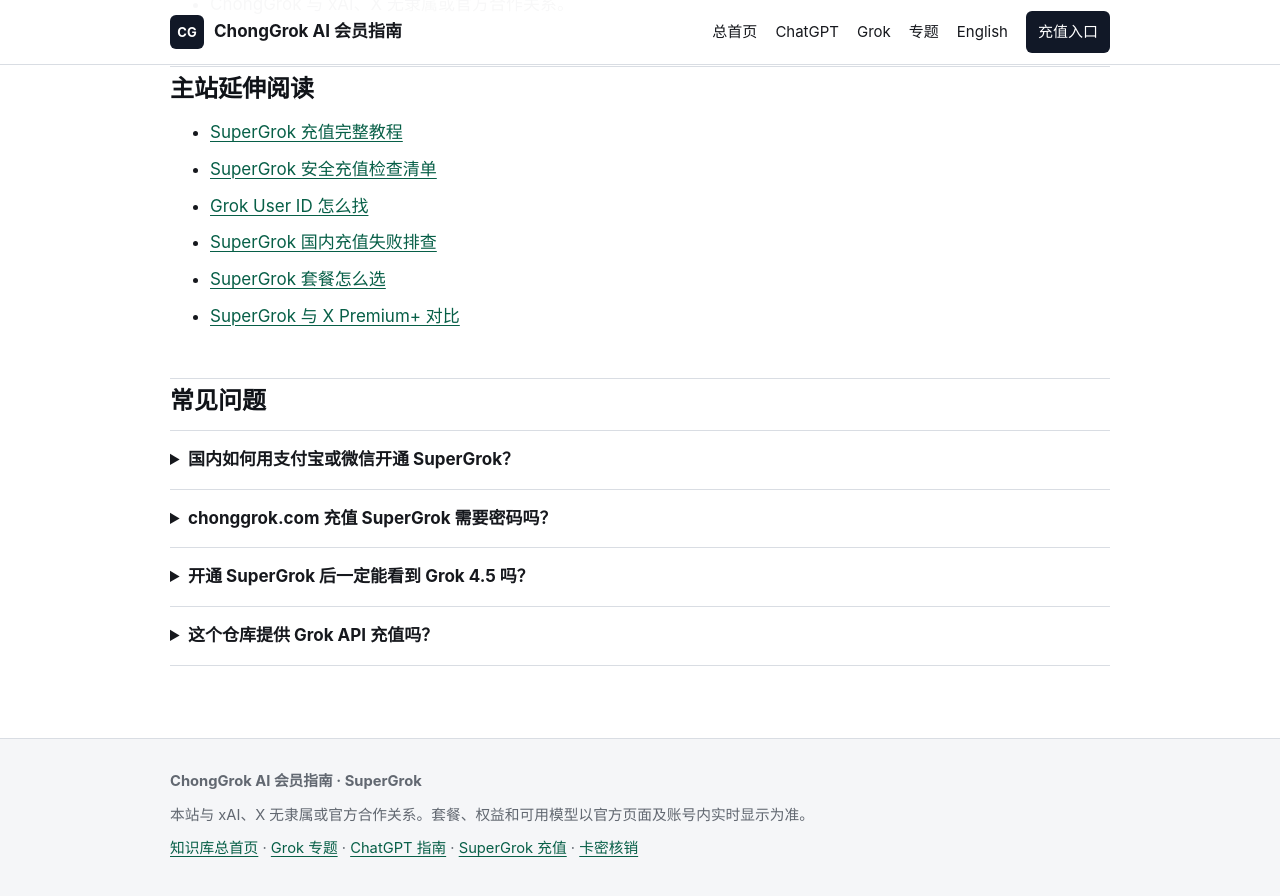
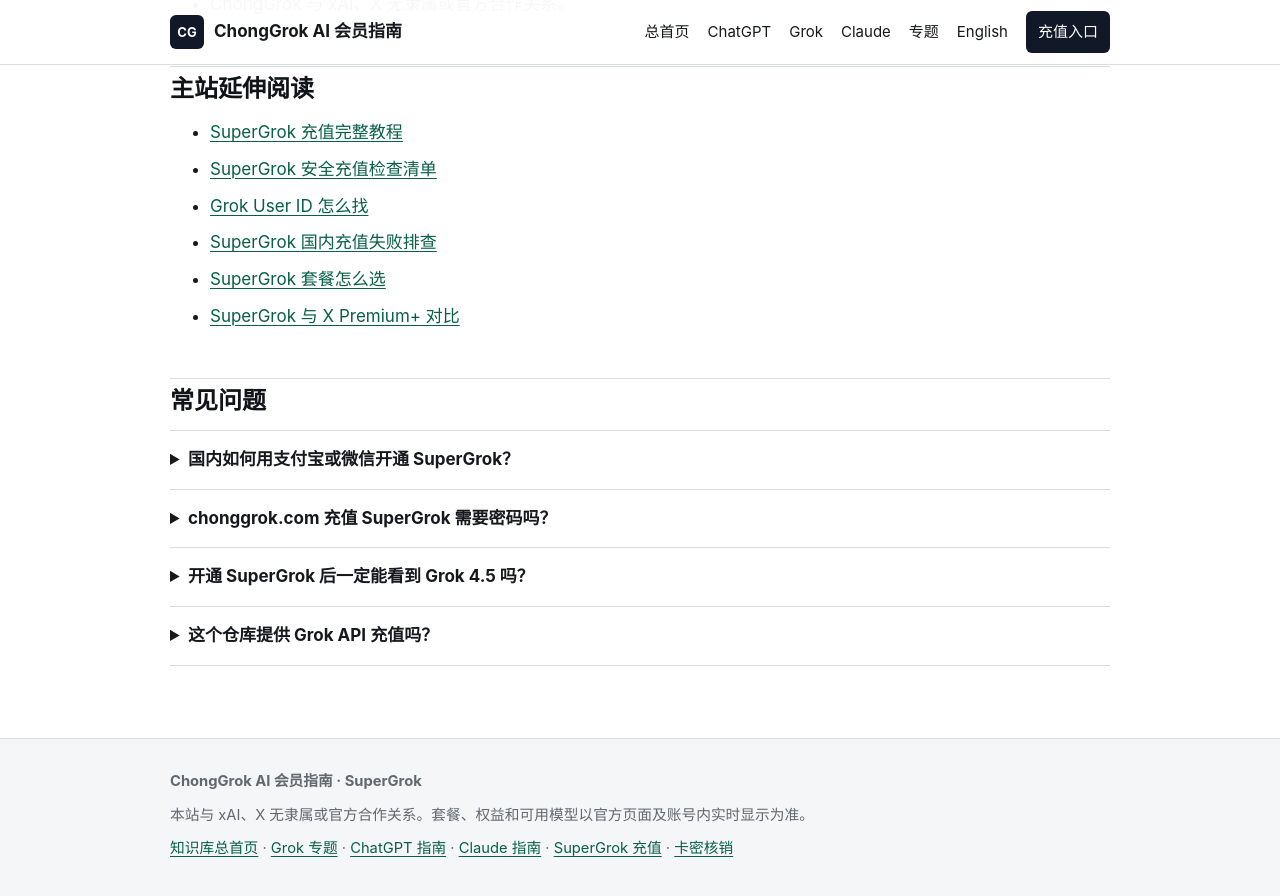
Before and after one commit to he20000405-pixel/supergrok-china-guide, a Jekyll site: the page built from index.md, in a window 1280 px wide and 900 px high, scrolled down 3733 px. Shown: the top 896 px of the window. Built offline with Jekyll 4.4.1, drawn with Linux system fonts in a browser that asks for light colours.

Commit message:
Add Claude guide navigation

```diff
--- a/_config.yml
+++ b/_config.yml
@@ -7,7 +7,8 @@ repository: "he20000405-pixel/supergrok-china-guide"
 portal_url: "https://he20000405-pixel.github.io/"
 chatgpt_guide_url: "https://he20000405-pixel.github.io/chatgpt-plus-pro-china-guide/"
 grok_guide_url: "https://he20000405-pixel.github.io/supergrok-china-guide/"
-asset_version: "20260713-portal"
+claude_guide_url: "https://he20000405-pixel.github.io/claude-pro-max-china-guide/"
+asset_version: "20260714-claude-nav"
 lang: "zh-CN"
 timezone: "Asia/Shanghai"
 author:
--- a/_includes/footer.html
+++ b/_includes/footer.html
@@ -2,6 +2,6 @@
   <div class="footer-shell">
     <p><strong>ChongGrok AI 会员指南 · SuperGrok</strong></p>
     <p>本站与 xAI、X 无隶属或官方合作关系。套餐、权益和可用模型以官方页面及账号内实时显示为准。</p>
-    <p><a href="{{ site.portal_url }}">知识库总首页</a> · <a href="{{ '/guides/' | relative_url }}">Grok 专题</a> · <a href="{{ site.chatgpt_guide_url }}">ChatGPT 指南</a> · <a href="https://chonggrok.com/supergrok">SuperGrok 充值</a> · <a href="https://chonggrok.com/verify">卡密核销</a></p>
+    <p><a href="{{ site.portal_url }}">知识库总首页</a> · <a href="{{ '/guides/' | relative_url }}">Grok 专题</a> · <a href="{{ site.chatgpt_guide_url }}">ChatGPT 指南</a> · <a href="{{ site.claude_guide_url }}">Claude 指南</a> · <a href="https://chonggrok.com/supergrok">SuperGrok 充值</a> · <a href="https://chonggrok.com/verify">卡密核销</a></p>
   </div>
 </footer>
--- a/_includes/header.html
+++ b/_includes/header.html
@@ -5,6 +5,7 @@
       <a href="{{ site.portal_url }}">总首页</a>
       <a href="{{ site.chatgpt_guide_url }}">ChatGPT</a>
       <a href="{{ '/' | relative_url }}">Grok</a>
+      <a href="{{ site.claude_guide_url }}">Claude</a>
       <a href="{{ '/guides/' | relative_url }}">专题</a>
       <a href="{{ '/en/' | relative_url }}">English</a>
       <a class="nav-cta" href="https://chonggrok.com/supergrok">充值入口</a>
```
